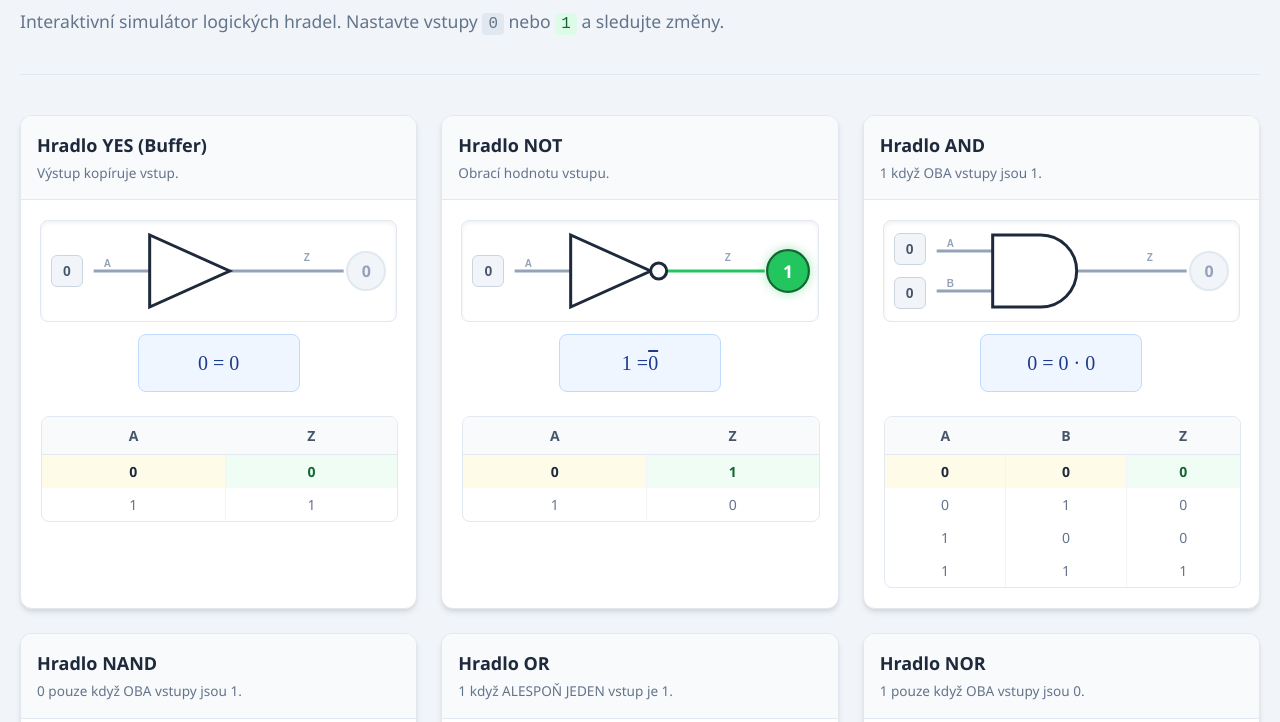
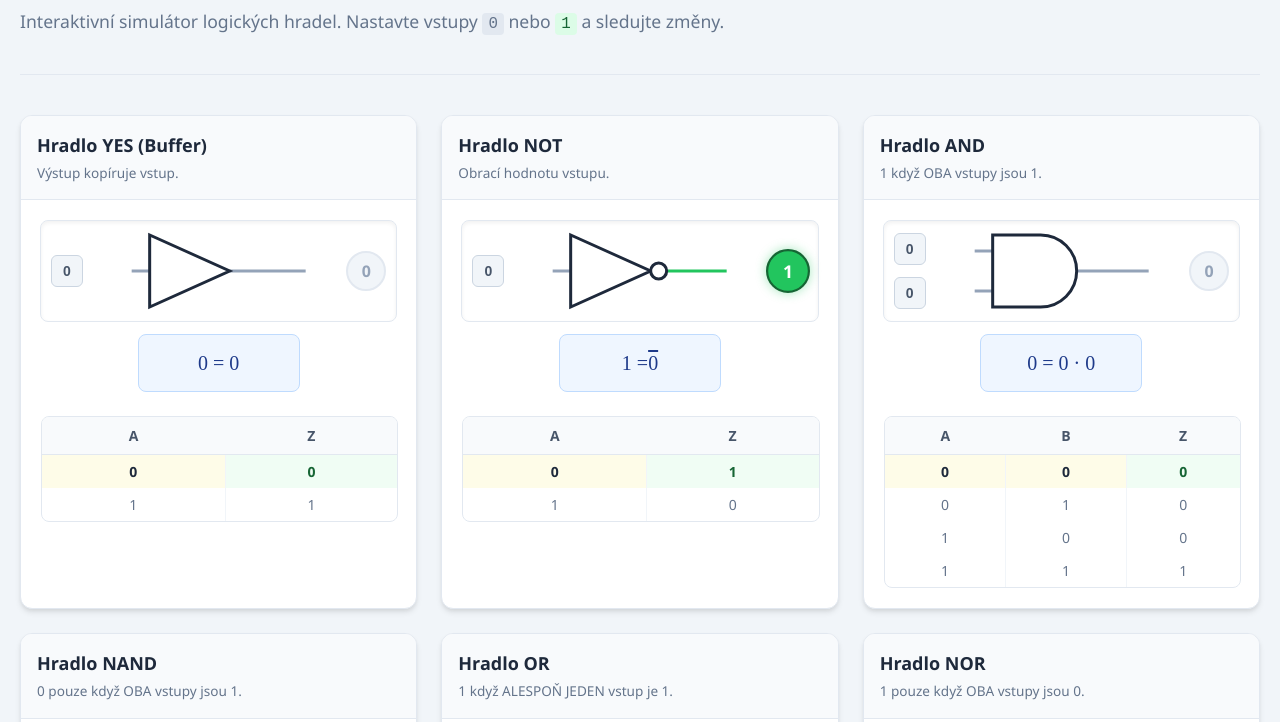
Before and after one commit to blma1337/logicka_hradla, a plain HTML site: page index.html in a window 1280 px wide. Shown: the part 78-800 px from the top of the page. Drawn offline with Linux system fonts and the light colour scheme.

Commit message:
Update index.html

```diff
--- a/index.html
+++ b/index.html
@@ -372,7 +372,8 @@
 
         // SVG Cesty
         const PATHS = {
-            XOR_BODY: `M73.52,20.74c-1.81,3.55-10.99,19.35-30.29,19.35h-15.91s-2.18,0-2.18,0c10.8-11.75,10.8-28.64,0-40.09h4.26s13.83,0,13.83,0C62.53,0,71.71,15.8,73.52,19.35l-.28.63`,
+            // Přidáno Z na konec pro uzavření cesty
+            XOR_BODY: `M73.52,20.74c-1.81,3.55-10.99,19.35-30.29,19.35h-15.91s-2.18,0-2.18,0c10.8-11.75,10.8-28.64,0-40.09h4.26s13.83,0,13.83,0C62.53,0,71.71,15.8,73.52,19.35l-.28.63Z`,
             XOR_SHIELD: `M21.34,1.7c10.29,11.63,10,25.33,0,36.69`,
             // Bubliny - středy upraveny pro dokonalé napojení
             BUBBLE_NOT: `M 72 20 m -4, 0 a 4,4 0 1,0 8,0 a 4,4 0 1,0 -8,0`, // Center 72
@@ -532,36 +533,30 @@
             const wColOut = output ? wireActive : wireInactive;
 
             const ieX = gate.inputEndX;
-            const wireStartX = 0;
+            // Vodiče začínají na X=19 (přibližně za tlačítky)
+            const wireStartX = 19;
 
             let wiresHTML = '';
-
-            const labelA = `<text x="5" y="8" fill="#94a3b8">A</text>`;
-            const labelB = `<text x="5" y="28" fill="#94a3b8">B</text>`;
-            const labelZ = `<text x="105" y="15" fill="#94a3b8">Z</text>`;
 
             if (gate.inputs === 1) {
                 wiresHTML = `
                     <path d="M ${wireStartX},20 H ${ieX}" fill="none" stroke="${wColA}" stroke-width="1.5" />
-                    <text x="5" y="18" fill="#94a3b8">A</text>
                 `;
             } else {
                 wiresHTML = `
                     <path d="M ${wireStartX},10 H ${ieX}" fill="none" stroke="${wColA}" stroke-width="1.5" />
                     <path d="M ${wireStartX},30 H ${ieX}" fill="none" stroke="${wColB}" stroke-width="1.5" />
-                    ${labelA}
-                    ${labelB}
                 `;
             }
 
-            const outputWire = `<path d="M 125,20 H ${gate.wireStart}" fill="none" stroke="${wColOut}" stroke-width="1.5" />`;
+            // Výstupní vodič končí na X=106 (před indikátorem)
+            const outputWire = `<path d="M 106,20 H ${gate.wireStart}" fill="none" stroke="${wColOut}" stroke-width="1.5" />`;
 
             return `
                 <svg width="100%" height="100%" viewBox="${viewBox}" preserveAspectRatio="xMidYMid meet">
                     ${wiresHTML}
                     ${outputWire}
                     <g class="gate-symbol">${gate.symbolPath}</g>
-                    ${labelZ}
                 </svg>
             `;
         }
```
